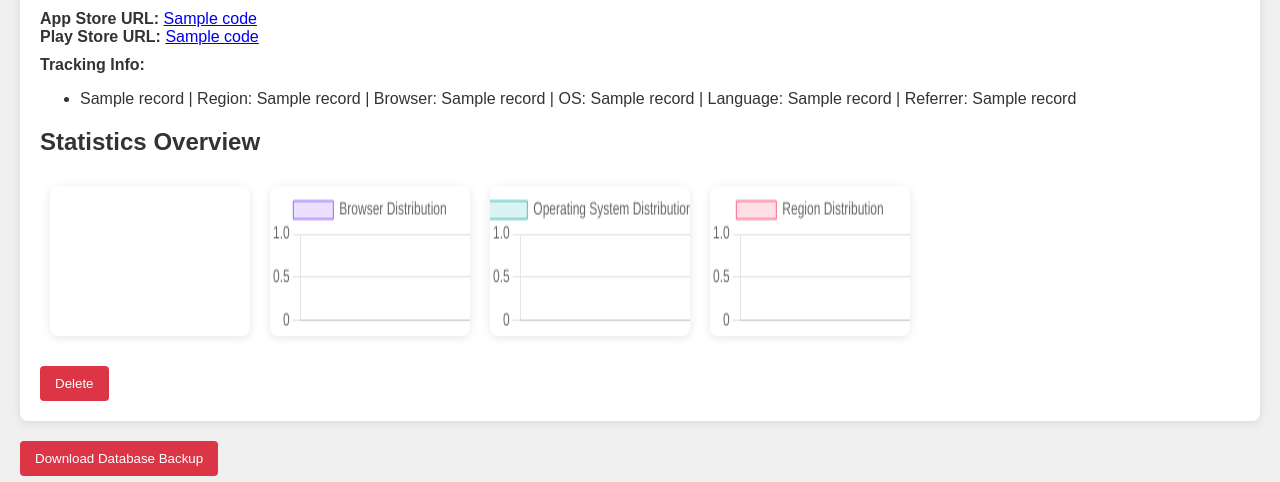
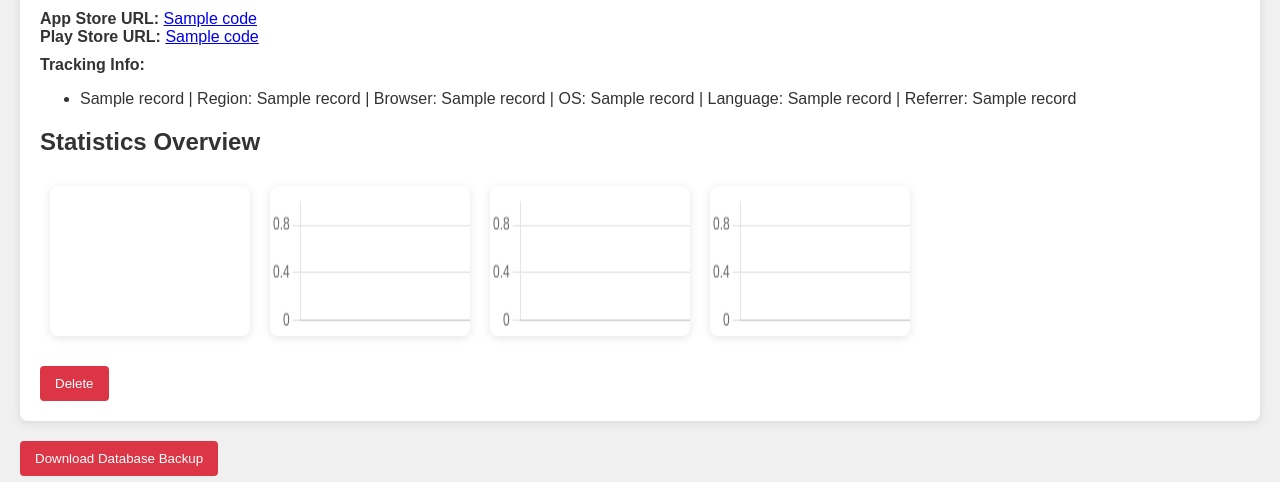
Before and after one commit to schech1/AppLinkr, a Flask app: template app/templates/admin.html in a window 1280 px wide. Shown: the part 364-846 px from the top of the page. Run offline with Flask 3, Linux system fonts and the light colour scheme; the visitor is signed in with stand-in values (Sample User, id 1); the template is opened without the code that fills it: most values are stand-ins (such as "Sample title", 1, 10 or a date in 2020); data that the repository does not hold is empty; a map, chart or similar area stays blank.

Commit message:
no legends

```diff
--- a/app/templates/admin.html
+++ b/app/templates/admin.html
@@ -137,8 +137,8 @@
         border-radius: 8px;               /* Optional: rounded corners */
         overflow: hidden;                  /* Hide overflow */
         display: flex;                     /* Use flexbox inside container */
-        align-items: center;               /* Center align content */
-        justify-content: center;           /* Center align content */
+        align-items: baseline;
+        justify-content: left;
     }
 
     canvas {
@@ -236,6 +236,32 @@
     const scanLabels = stats.total_scans.map(item => `QR ${item[0]}`);
     const scanData = stats.total_scans.map(item => item[1]);
 
+    // Create scans chart
+    new Chart(document.getElementById('scansChart'), {
+        type: 'bar',
+        data: {
+            labels: scanLabels,
+            datasets: [{
+                label: 'Total Scans per QR Code',
+                data: scanData,
+                backgroundColor: 'rgba(75, 192, 192, 0.2)',
+                borderColor: 'rgba(75, 192, 192, 1)',
+                borderWidth: 1
+            }]
+        },
+        options: {
+            scales: {
+                y: {
+                    beginAtZero: true
+                }
+            },
+            plugins: {
+                legend: {
+                    display: false // Disable the legend
+                }
+            }
+        }
+    });
 
     // Prepare data for the device distribution chart
     const deviceLabels = Object.keys(stats.device_distribution);
@@ -247,10 +273,16 @@
         data: {
             labels: deviceLabels,
             datasets: [{
-                        label: 'Device Distribution',
                 data: deviceData,
                 backgroundColor: ['#FF6384', '#36A2EB', '#FFCE56']
             }]
+        },
+        options: {
+            plugins: {
+                legend: {
+                    display: false // Disable the legend
+                }
+            }
         }
     });
 
@@ -275,6 +307,11 @@
             scales: {
                 y: {
                     beginAtZero: true
+                }
+            },
+            plugins: {
+                legend: {
+                    display: false // Disable the legend
                 }
             }
         }
@@ -302,6 +339,11 @@
                 y: {
                     beginAtZero: true
                 }
+            },
+            plugins: {
+                legend: {
+                    display: false // Disable the legend
+                }
             }
         }
     });
@@ -328,6 +370,11 @@
                 y: {
                     beginAtZero: true
                 }
+            },
+            plugins: {
+                legend: {
+                    display: false // Disable the legend
+                }
             }
         }
     });
@@ -335,20 +382,7 @@
 
 // Call the function to fetch stats when the page loads
 window.onload = fetchStats;
-    </script>
 
-
-    <script>
-        function toggleMenu() {
-            const menu = document.querySelector('.menu');
-            menu.classList.toggle('active');
-        }
-
-        function confirmDelete(qrCodeId) {
-            if (confirm('Are you sure you want to delete this QR code?')) {
-                window.location.href = '/delete/' + qrCodeId;
-            }
-        }
     </script>
 </body>
 </html>
```
Lines whose indentation alone changed are shown as unchanged.
